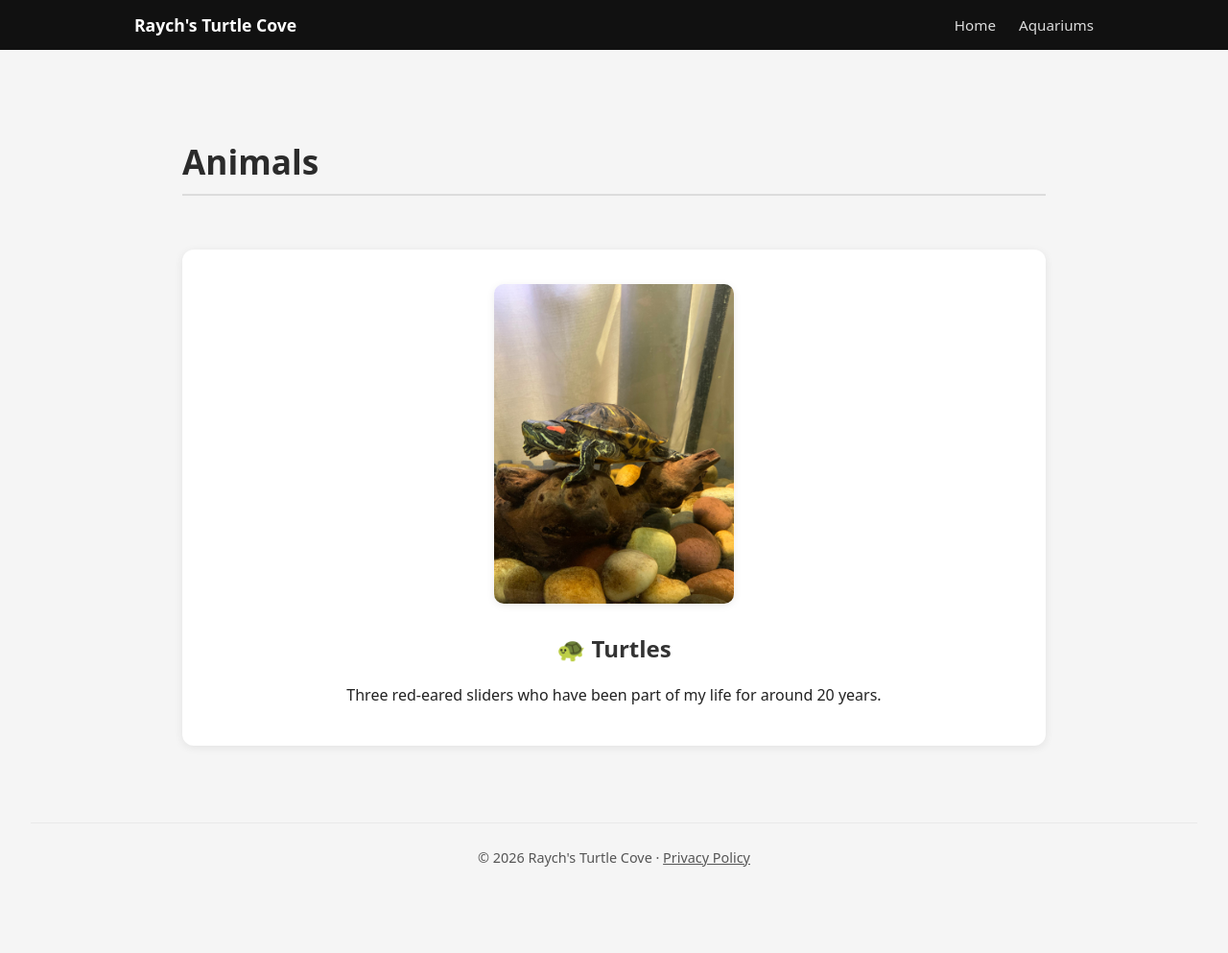
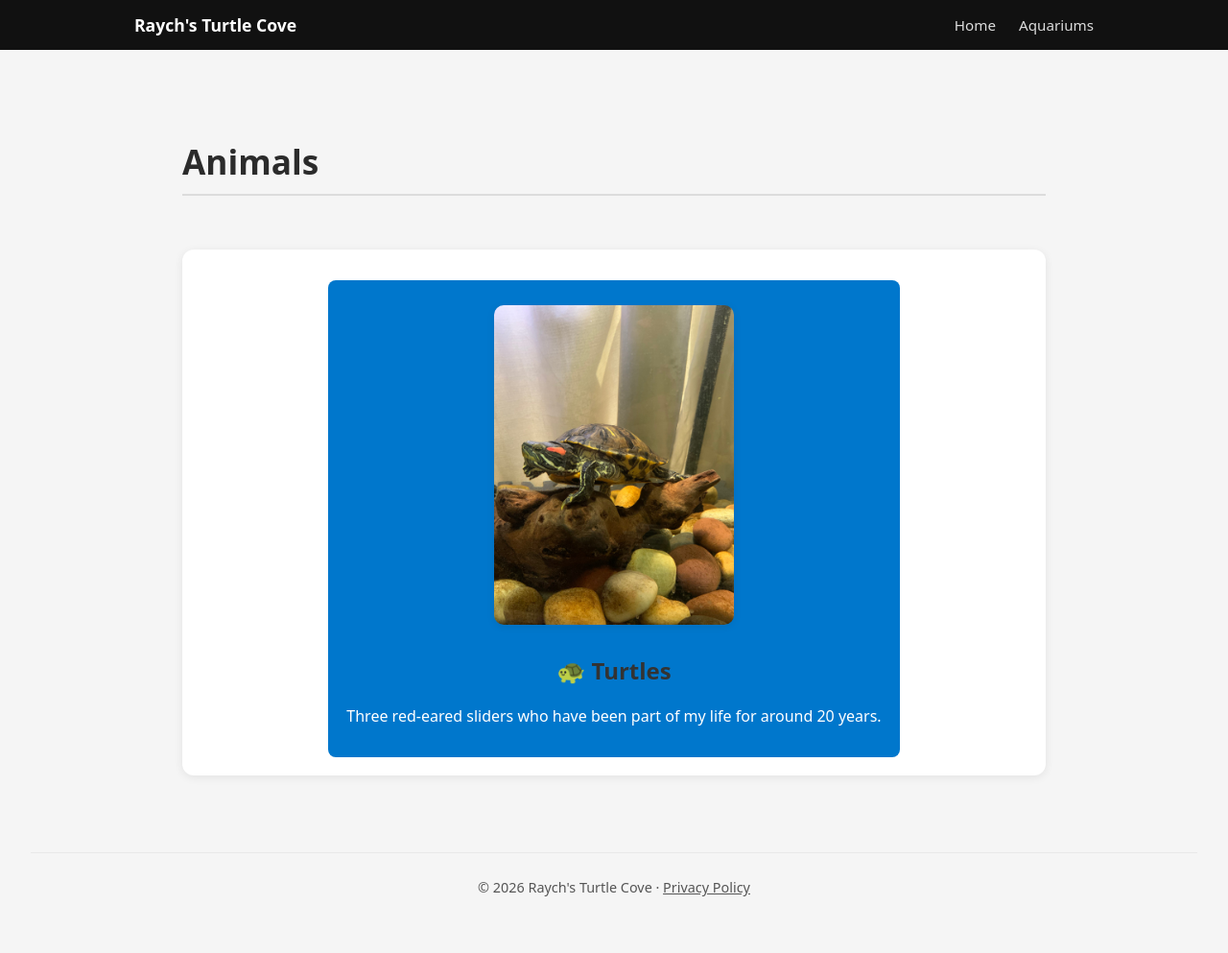
Before and after one commit to rachelsprague/turtles.raych.com, a Jekyll site: the page built from animals/index.md, in a window 1280 px wide. Shown: the whole page at 96% size. Built offline with Jekyll 4.4.1, drawn with Linux system fonts in a browser that asks for light colours; before the commit the page ends 961 px from its top, so only the background shows below that.

Commit message:
more styling

```diff
--- a/assets/css/style.css
+++ b/assets/css/style.css
@@ -306,9 +306,18 @@ body.default-page {
 }
 
 .animal-card a {
+  display: inline-block;
+  margin-top: 0.8rem;
+  padding: 0.6rem 1.2rem;
+  background: #0077cc;
+  color: #fff;
+  border-radius: 8px;
   text-decoration: none;
-  color: inherit;
-  display: block;
+  transition: background 0.2s ease;
+}
+
+.animal-card a:hover {
+  background: #005fa3;
 }
 
 .animals-page-img {
```
